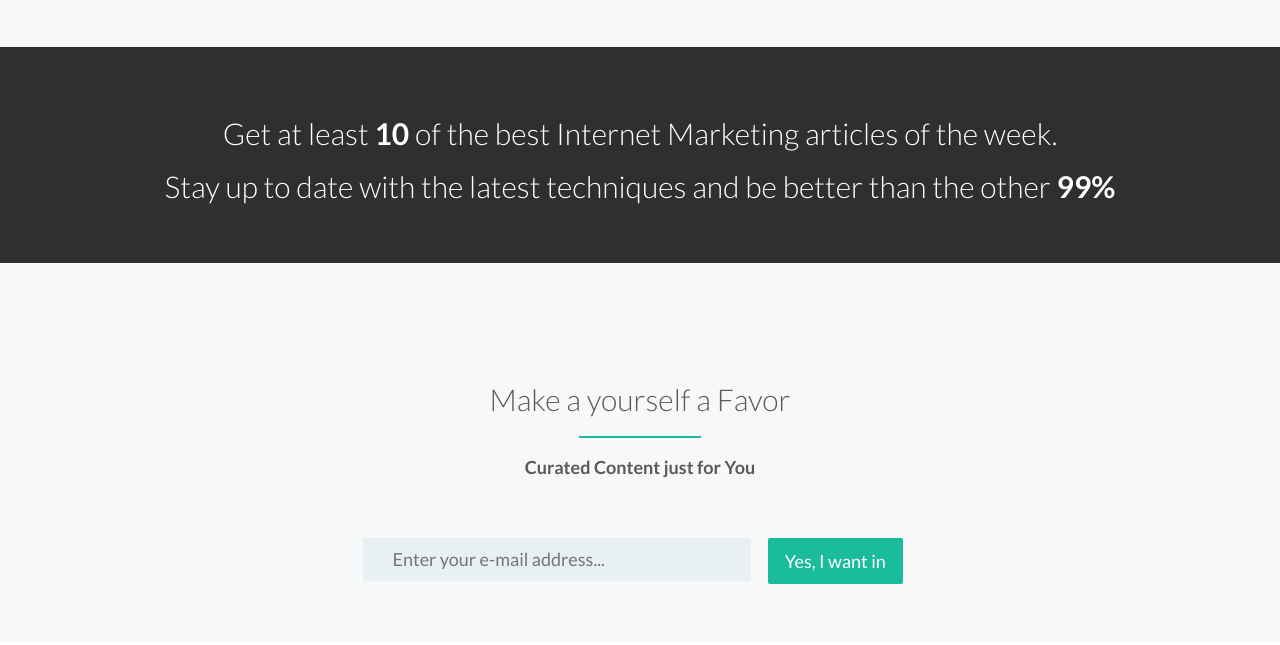
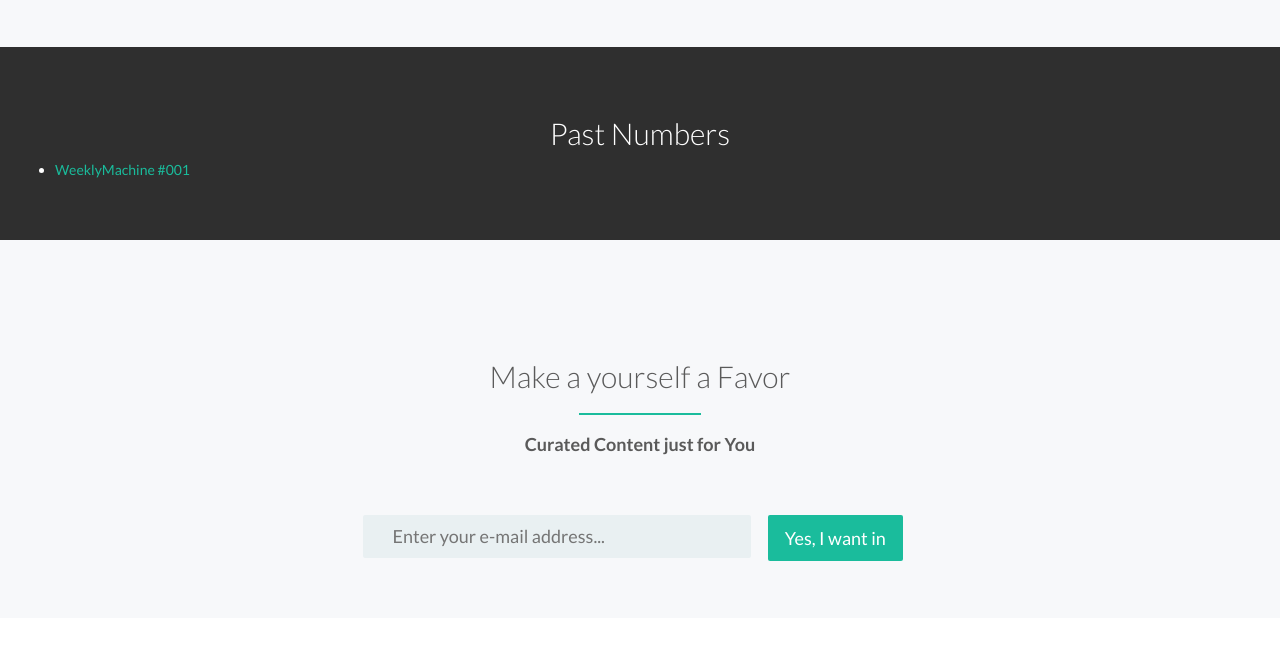
Before and after one commit to weeklymachine/weeklymachine.github.io, a plain HTML site: page index.html in a window 1280 px wide. Shown: the part 1502-2147 px from the top of the page. Drawn offline with Linux system fonts and the light colour scheme; files whose address does not match are found by name.

Commit message:
added first issue

```diff
--- a/index.html
+++ b/index.html
@@ -111,8 +111,10 @@
     <div id="cta">
       <div class="container">
         <div class="row">
-          <h2>Get at least <b>10</b> of the best Internet Marketing articles of the week.</h2>
-          <h2>Stay up to date with the latest techniques and be better than the other <b>99%</b></h2>
+          <h2>Past Numbers</h2>
+          <ul>
+            <li><a href="http://us2.campaign-archive2.com/?u=082f48cac0f08dbef2d4587ef&id=4354260aef">WeeklyMachine #001</a></li>
+          </ul>
         </div><!--/row -->
       </div><!--/container -->
     </div><!--/CTA -->
```
